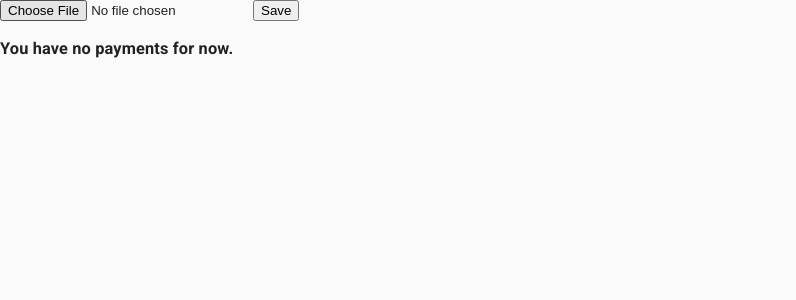
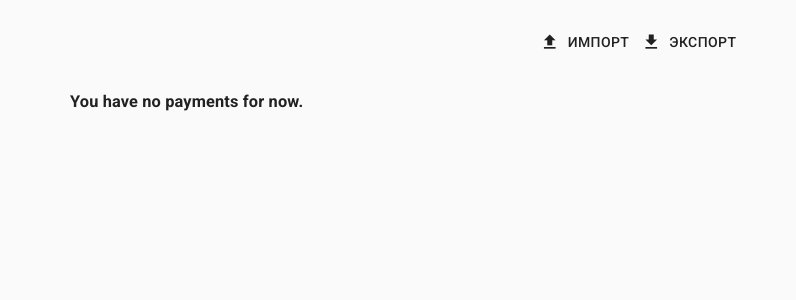
Before and after one commit to woopzz/ledger, a React (Create React App) app in the folder ledger/web/: page / in a window 1280 px wide. Shown: the top 300 px of the page, without its empty margins (0-796 px from the left). Built offline with nearby package versions, Linux system fonts and the light colour scheme.

Commit message:
Styling.

```diff
--- a/ledger/web/src/App.css
+++ /dev/null
@@ -1,42 +0,0 @@
-.App {
-  text-align: center;
-}
-
-.App #input-import-db {
-    display: none;
-}
-
-.App-logo {
-  height: 40vmin;
-  pointer-events: none;
-}
-
-@media (prefers-reduced-motion: no-preference) {
-  .App-logo {
-    animation: App-logo-spin infinite 20s linear;
-  }
-}
-
-.App-header {
-  background-color: #282c34;
-  min-height: 100vh;
-  display: flex;
-  flex-direction: column;
-  align-items: center;
-  justify-content: center;
-  font-size: calc(10px + 2vmin);
-  color: white;
-}
-
-.App-link {
-  color: #61dafb;
-}
-
-@keyframes App-logo-spin {
-  from {
-    transform: rotate(0deg);
-  }
-  to {
-    transform: rotate(360deg);
-  }
-}
--- a/ledger/web/src/App.tsx
+++ b/ledger/web/src/App.tsx
@@ -1,15 +1,20 @@
 import React from "react";
-import CssBaseline from "@material-ui/core/CssBaseline";
+import { CssBaseline, makeStyles } from "@material-ui/core";
 
 import { PaymentContextProvider } from "./context";
 import { Backdrop, ControlPanel, PaymentList, Message, Downloader } from "./components";
 
-// import logo from "./logo.svg";
-// import "./App.css";
+const useStyles = makeStyles({
+  app: {
+    maxWidth: "1140px",
+    margin: "10px auto",
+  },
+});
 
 const App: React.FC = () => {
+  const classes = useStyles();
   return (
-    <div className="App">
+    <div className={classes.app}>
       <CssBaseline />
       <PaymentContextProvider>
         <ControlPanel />
--- a/ledger/web/src/components/ControlPanel.tsx
+++ b/ledger/web/src/components/ControlPanel.tsx
@@ -1,12 +1,22 @@
 import React from "react";
+import { Toolbar, Button, Icon, makeStyles } from "@material-ui/core";
+
 import { Payment, PaymentData } from "../types";
 import { PaymentContext } from "../context";
 import * as api from "../api";
 
+const useStyles = makeStyles({
+  toolbar: {
+    justifyContent: "center",
+  },
+});
+
 const ControlPanel: React.FC = () => {
   const { payments, dispatch } = React.useContext(PaymentContext);
+  const classes = useStyles();
+  const inputFileRef = React.useRef<HTMLInputElement | null>(null);
 
-  const handleImport = function (e: React.ChangeEvent<HTMLInputElement>) {
+  const handleImportChange = function (e: React.ChangeEvent<HTMLInputElement>) {
     const file = e.target?.files && e.target.files[0];
     if (file === null || file === undefined) return;
 
@@ -22,7 +32,9 @@ const ControlPanel: React.FC = () => {
       .catch((error: Error) => dispatch({ type: "error", msg: error.message }));
   };
 
-  const handleClick = () => {
+  const handleImportClick = () => inputFileRef.current?.click();
+
+  const handleSaveClick = () => {
     const data = JSON.stringify(payments.list.map((x) => x.data));
 
     dispatch({ type: "request" });
@@ -33,10 +45,15 @@ const ControlPanel: React.FC = () => {
   };
 
   return (
-    <div className="control-panel">
-      <input type="file" onChange={handleImport} />
-      <button onClick={handleClick}>Save</button>
-    </div>
+    <Toolbar className={classes.toolbar}>
+      <input ref={inputFileRef} hidden type="file" onChange={handleImportChange} />
+      <Button startIcon={<Icon>file_upload</Icon>} onClick={handleImportClick}>
+        Импорт
+      </Button>
+      <Button startIcon={<Icon>file_download</Icon>} onClick={handleSaveClick}>
+        Экспорт
+      </Button>
+    </Toolbar>
   );
 };
 
--- a/ledger/web/src/components/Downloader.tsx
+++ b/ledger/web/src/components/Downloader.tsx
@@ -21,7 +21,6 @@ const Downloader: React.FC = () => {
     dialog = (
       <Dialog aria-labelledby="simple-dialog-title" open>
         <Button
-          color="primary"
           className={classes.link}
           href={window.URL.createObjectURL(payments.file)}
           download="payments.csv"
--- a/ledger/web/src/components/PaymentList.tsx
+++ b/ledger/web/src/components/PaymentList.tsx
@@ -7,6 +7,7 @@ import {
   Table,
   TableBody,
   TableCell,
+  TablePagination,
   TableContainer,
   TableHead,
   TableRow,
@@ -21,9 +22,17 @@ import { Payment, PaymentRow } from "../types";
 import { PaymentContext } from "../context";
 
 const useRowStyles = makeStyles({
-  row: {
-    "& > *": {
-      borderBottom: "unset",
+  container: {
+    "& td, & th": {
+      border: "1px solid black",
+      width: "12%",
+      textAlign: "center",
+    },
+    "& tr > *:first-child": {
+      width: "4%",
+    },
+    "& tr[hidden]": {
+      display: "none",
     },
   },
   collapsibleCell: {
@@ -45,7 +54,7 @@ const Row: React.FC<{ paymentRow: PaymentRow }> = ({ paymentRow }) => {
       </IconButton>
     );
     collapsibleRow = (
-      <TableRow>
+      <TableRow hidden={!open}>
         <TableCell className={classes.collapsibleCell} colSpan={9}>
           <Collapse in={open} timeout="auto" unmountOnExit>
             <Grid container spacing={2}>
@@ -112,7 +121,7 @@ const Row: React.FC<{ paymentRow: PaymentRow }> = ({ paymentRow }) => {
 
   return (
     <>
-      <TableRow className={classes.row}>
+      <TableRow>
         <TableCell>{arrowIconButton}</TableCell>
         <TableCell>{paymentRow.date}</TableCell>
         <TableCell>{paymentRow.amount.toFixed(2)}</TableCell>
@@ -130,7 +139,21 @@ const Row: React.FC<{ paymentRow: PaymentRow }> = ({ paymentRow }) => {
 
 const PaymentList: React.FC = () => {
   const { payments } = React.useContext(PaymentContext);
+  const classes = useRowStyles();
+
   const rows = Payment.group(payments.list);
+
+  const [page, setPage] = React.useState(0);
+  const [rowsPerPage, setRowsPerPage] = React.useState(33);
+
+  const handleChangePage = (event: unknown, newPage: number) => {
+    setPage(newPage);
+  };
+
+  const handleChangeRowsPerPage = (event: React.ChangeEvent<HTMLInputElement>) => {
+    setRowsPerPage(+event.target.value);
+    setPage(0);
+  };
 
   if (!rows.length) {
     return (
@@ -142,7 +165,16 @@ const PaymentList: React.FC = () => {
 
   return (
     <div className="payment-list">
-      <TableContainer component={Paper}>
+      <TableContainer className={classes.container} component={Paper}>
+        <TablePagination
+          rowsPerPageOptions={[33]}
+          component="div"
+          count={rows.length}
+          rowsPerPage={rowsPerPage}
+          page={page}
+          onChangePage={handleChangePage}
+          onChangeRowsPerPage={handleChangeRowsPerPage}
+        />
         <Table aria-label="collapsible table">
           <TableHead>
             <TableRow>
@@ -158,7 +190,7 @@ const PaymentList: React.FC = () => {
             </TableRow>
           </TableHead>
           <TableBody>
-            {rows.map((row) => (
+            {rows.slice(page * rowsPerPage, page * rowsPerPage + rowsPerPage).map((row) => (
               <Row key={row.id} paymentRow={row} />
             ))}
           </TableBody>
```
Also changed, not shown: 1 other file (tests, documents, lock files or other folders).
